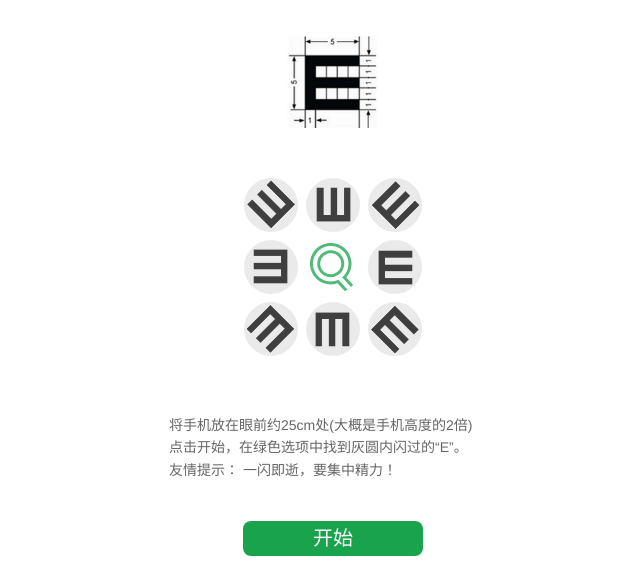
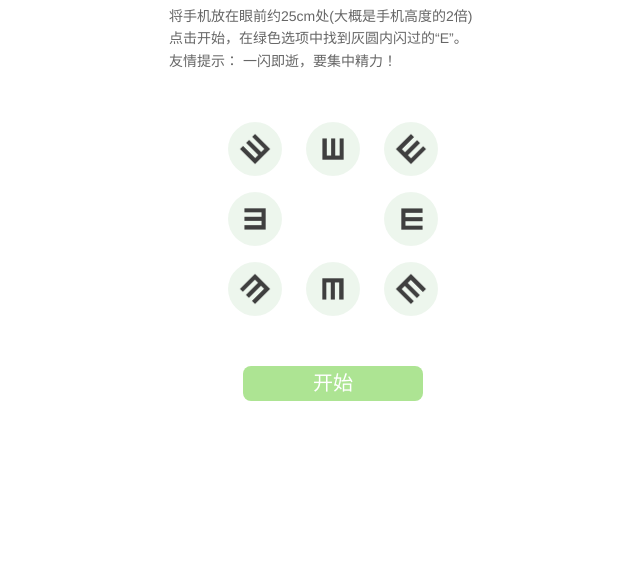
Before and after one commit to svbeat/tongchuangserver, a plain HTML site: page VisionTestJsClient/index2.html in a window 1280 px wide. Shown: the part 234-800 px from the top of the page, without its empty margins (307-947 px from the left). Drawn offline with Linux system fonts and the light colour scheme; no server answers.

Commit message:
style change

```diff
--- a/VisionTestJsClient/index2.html
+++ b/VisionTestJsClient/index2.html
@@ -83,8 +83,12 @@
 			<!--第1页-->
 			<div class="page-1 ">
 				<p class="title">测测你的视力</p>
-				<p class="title2">标准对数视力表 GB 11533-2011 标准</p>
-				<p><img class="GBE" src="img/GBE.png" > </p>
+				<p class="rule" >将手机放在眼前约25cm处(大概是手机高度的2倍)<br>点击开始，在绿色选项中找到灰圆内闪过的“E”。<br>友情提示： 一闪即逝，要集中精力！</p>
+
+				<!-- p class="title2">标准对数视力表 GB 11533-2011 标准</p-->
+				<!-- p><img class="GBE" src="img/E.png" > </p-->
+
+				<div class="top-box"><div class="box R0"></div></div>
 				<div class="btn-group ready">
 						<ul>
 							<li class="R225" data ="225"></li>
@@ -93,7 +97,7 @@
 						</ul>
 						<ul>
 							<li class="R180" data ="180"></li>
-							<li style="background: url(img/seach.png);" data ="-1"></li>
+							<li style="background: none;" data ="-1"></li>
 							<li class="R0" data ="0"></li>
 
 						</ul>
@@ -103,7 +107,6 @@
 							<li class="R45" data ="45"></li>
 						</ul>
 				</div>
-				<p class="rule" >将手机放在眼前约25cm处(大概是手机高度的2倍)<br>点击开始，在绿色选项中找到灰圆内闪过的“E”。<br>友情提示： 一闪即逝，要集中精力！</p>
 				<p><span class="start" >开始</span></p>
 			</div>
 
@@ -117,7 +120,7 @@
 
 	function requestAjax(url,param,callback,errorFun){
 		var host = "http://121.40.190.205:6090" ;
-			$.ajax({
+		/*	$.ajax({
 			//url :host + "/visiontest/basic/testrun?apiKey=aimu2016",
 			url :host + url,
 			type : "POST",
@@ -133,7 +136,7 @@
 			error : function(msg) {
 				errorFun(msg)
 			}
-		});
+		});*/
 	}
 	var browser={
 	    versions:function(){
@@ -173,7 +176,7 @@
 			})
 		}
 		$(function(){
-			$(".start").on("touchend",function(e){
+			$(".start").on("touchend click",function(e){
 				/*初始化*/
 				result ={
 					settime:"",
--- a/VisionTestJsClient/style.css
+++ b/VisionTestJsClient/style.css
@@ -6,9 +6,9 @@ body {background:#fff;background-size:100% auto;background-position-y:-55px;}
 .waper p {text-align:center;}
 .page-1 .title {font-size:35px;font-family:"黑体";margin-top:10%;}
 .page-1 .title2 {color:#acbeb4;font-size:10px;}
-.page-1 .GBE {width:23%;margin-top:9%;}
+.page-1 .GBE {width:23%;margin-top:5%;}
 .btn-group {text-align:center;margin-top:11%;}
-.btn-group li {list-style:none;background-color:#e3e3e3;border-radius:50%;background-image:url(img/E.png);display:inline-block;width:13.5%;padding-bottom:13.5%;margin:.5%;height:0;background-position:center;background-size:9.26mm;background-repeat:no-repeat;opacity:.75;}
+.btn-group li {list-style:none;background-color:#E8F3E8;border-radius:50%;background-image:url(img/E.png);display:inline-block;width:13.5%;padding-bottom:13.5%;margin-top:1.5%;margin-bottom:1.5%;margin-left:2.5%;margin-right:2.5%;height:0;background-position:center;background-size:40%;background-repeat:no-repeat;opacity:.75;}
 .btn-group li.on {-webkit-transition:all .5s ease-out;}
 .R0 {-webkit-transform:rotate(0deg);}
 .R45 {-webkit-transform:rotate(45deg);}
@@ -18,9 +18,8 @@ body {background:#fff;background-size:100% auto;background-position-y:-55px;}
 .R225 {-webkit-transform:rotate(225deg);}
 .R270 {-webkit-transform:rotate(270deg);}
 .R315 {-webkit-transform:rotate(315deg);}
-.Rdummy {background-image: none }
-.page-1 .rule {margin:13% 9% 0 9%;text-align:justify;text-align:left;font-size:14px;color:#666;line-height:160%;}
-.page-1 .start {margin-top:10%;background:#19a34d;width:45%;display:inline-block;border-radius:8px;color:#fff;font-size:20px;border:none;line-height:35px;cursor:pointer;}
+.page-1 .rule {margin:5% 9% 0 9%;text-align:justify;text-align:left;font-size:14px;color:#666;line-height:160%;}
+.page-1 .start {margin-top:10%;background:#ADE493;width:45%;display:inline-block;border-radius:8px;color:#fff;font-size:20px;border:none;line-height:35px;cursor:pointer;}
 .hide {display:none;}
 .page-2 .screen-box {position:absolute;width:100%;height:100%;left:0;top:0;text-align:center;margin-top:24%;}
 .page-2 .screen-box .box {display:inline-block;width:35%;height:0;padding-bottom:35%;border:2px solid #19a34d;border-right-color:#139544;border-radius:50%;background-image:url(img/E.png);background-position:center;background-size:7.26mm;background-repeat:no-repeat;}
@@ -69,7 +68,7 @@ body {background:#fff;background-size:100% auto;background-position-y:-55px;}
 .page-3 .age-test .seach span:after {content:"";position:absolute;bottom:0;right:0;display:inline-block;width:26px;height:26px;background:url(img/seach.png);background-position:center;background-size:90%;background-repeat:no-repeat;}
 .page-3 .age-test .hint {font-size:13px;color:#c6d2cb;}
 .page-3 .age-test .hint.on {font-size:20px;color:#19a34d;}
-.page-3 .start {margin-top:15%;background:#19a34d;width:45%;display:inline-block;border-radius:8px;color:#fff;font-size:18px;border:none;line-height:35px;cursor:pointer;}
+.page-3 .start {margin-top:15%;background:#ADE493;width:45%;display:inline-block;border-radius:8px;color:#fff;font-size:18px;border:none;line-height:35px;cursor:pointer;}
 @media only screen and (max-width:321px) {
 .page-1 .title {margin-top:8%;}
 .page-1 .rule {font-size:12px;margin:11% 9% 0 9%}
```
Also changed, not shown: VisionTestJsClient/index.html (+13 -11 lines), VisionTestJsClient/img/cover.png (added).
